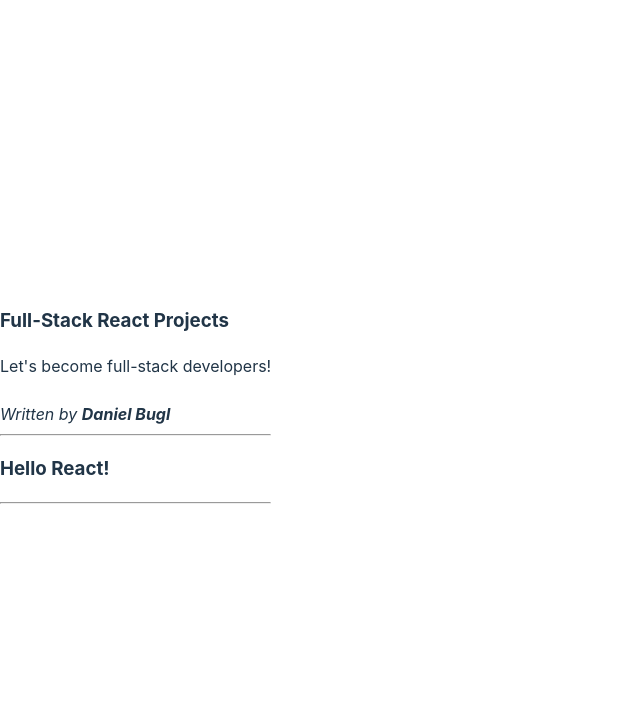
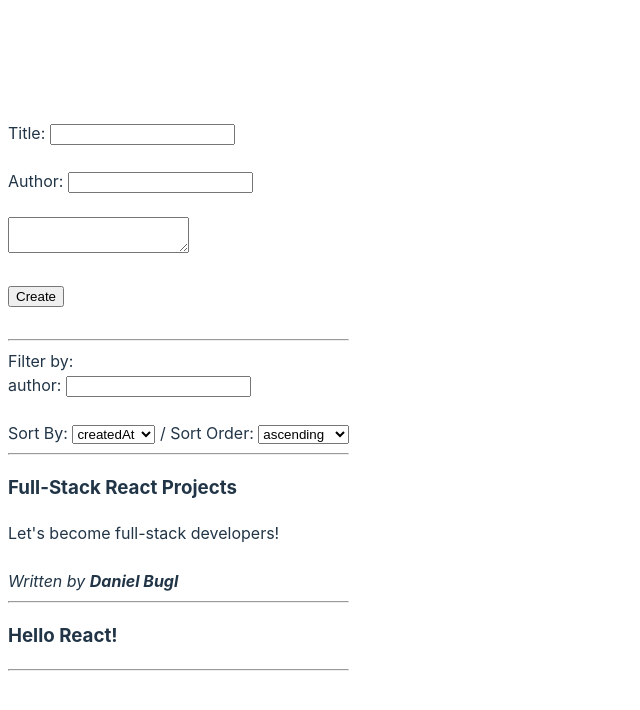
Before and after one commit to Kappa5400/Webdev_class, a React (Vite) app: page / in a window 1280 px wide. Shown: the top 710 px of the page, without its empty margins (0-640 px from the left). Built offline with nearby package versions, Linux system fonts and the light colour scheme.

Commit message:
chore: added tanstack

```diff
--- a/src/App.jsx
+++ b/src/App.jsx
@@ -1,12 +1,10 @@
-import { PostList } from './components/PostList.jsx'
-const posts = [
-  {
-    title: 'Full-Stack React Projects',
-    contents: "Let's become full-stack developers!",
-    author: 'Daniel Bugl',
-  },
-  { title: 'Hello React!' },
-]
+import { QueryClient, QueryClientProvider } from '@tanstack/react-query'
+import { Blog } from './Blog.jsx'
+const queryClient = new QueryClient()
 export function App() {
-  return <PostList posts={posts} />
+  return (
+    <QueryClientProvider client={queryClient}>
+      <Blog />
+    </QueryClientProvider>
+  )
 }
--- /dev/null
+++ b/src/Blog.jsx
@@ -0,0 +1,27 @@
+import { PostList } from './components/PostList.jsx'
+import { CreatePost } from './components/CreatePost.jsx'
+import { PostFilter } from './components/PostFilter.jsx'
+import { PostSorting } from './components/PostSorting.jsx'
+const posts = [
+  {
+    title: 'Full-Stack React Projects',
+    contents: "Let's become full-stack developers!",
+    author: 'Daniel Bugl',
+  },
+  { title: 'Hello React!' },
+]
+export function Blog() {
+  return (
+    <div style={{ padding: 8 }}>
+      <CreatePost />
+      <br />
+      <hr />
+      Filter by:
+      <PostFilter field='author' />
+      <br />
+      <PostSorting fields={['createdAt', 'updatedAt']} />
+      <hr />
+      <PostList posts={posts} />
+    </div>
+  )
+}
--- /dev/null
+++ b/src/components/CreatePost.jsx
@@ -0,0 +1,21 @@
+export function CreatePost() {
+  return (
+    <form onSubmit={(e) => e.preventDefault()}>
+      {' '}
+      <div>
+        <label htmlFor='create-title'>Title: </label>
+        <input type='text' name='create-title' id='create-title' />{' '}
+      </div>
+      <br />{' '}
+      <div>
+        <label htmlFor='create-author'>Author: </label>
+        <input type='text' name='create-author' id='createauthor' />{' '}
+      </div>
+      <br />
+      <textarea />
+      <br />
+      <br />
+      <input type='submit' value='Create' />{' '}
+    </form>
+  )
+}
--- /dev/null
+++ b/src/components/PostFilter.jsx
@@ -0,0 +1,12 @@
+import PropTypes from 'prop-types'
+export function PostFilter({ field }) {
+  return (
+    <div>
+      <label htmlFor={`filter-${field}`}>{field}: </label>{' '}
+      <input type='text' name={`filter-${field}`} id={`filter-${field}`} />{' '}
+    </div>
+  )
+}
+PostFilter.propTypes = {
+  field: PropTypes.string.isRequired,
+}
--- /dev/null
+++ b/src/components/PostSorting.jsx
@@ -0,0 +1,24 @@
+import PropTypes from 'prop-types'
+export function PostSorting({ fields = [] }) {
+  return (
+    <div>
+      <label htmlFor='sortBy'>Sort By: </label>{' '}
+      <select name='sortBy' id='sortBy'>
+        {' '}
+        {fields.map((field) => (
+          <option key={field} value={field}>
+            {field}{' '}
+          </option>
+        ))}{' '}
+      </select>
+      {' / '} <label htmlFor='sortOrder'>Sort Order: </label>{' '}
+      <select name='sortOrder' id='sortOrder'>
+        <option value={'ascending'}>ascending</option>{' '}
+        <option value={'descending'}>descending</option>{' '}
+      </select>{' '}
+    </div>
+  )
+}
+PostSorting.propTypes = {
+  fields: PropTypes.arrayOf(PropTypes.string).isRequired,
+}
```
